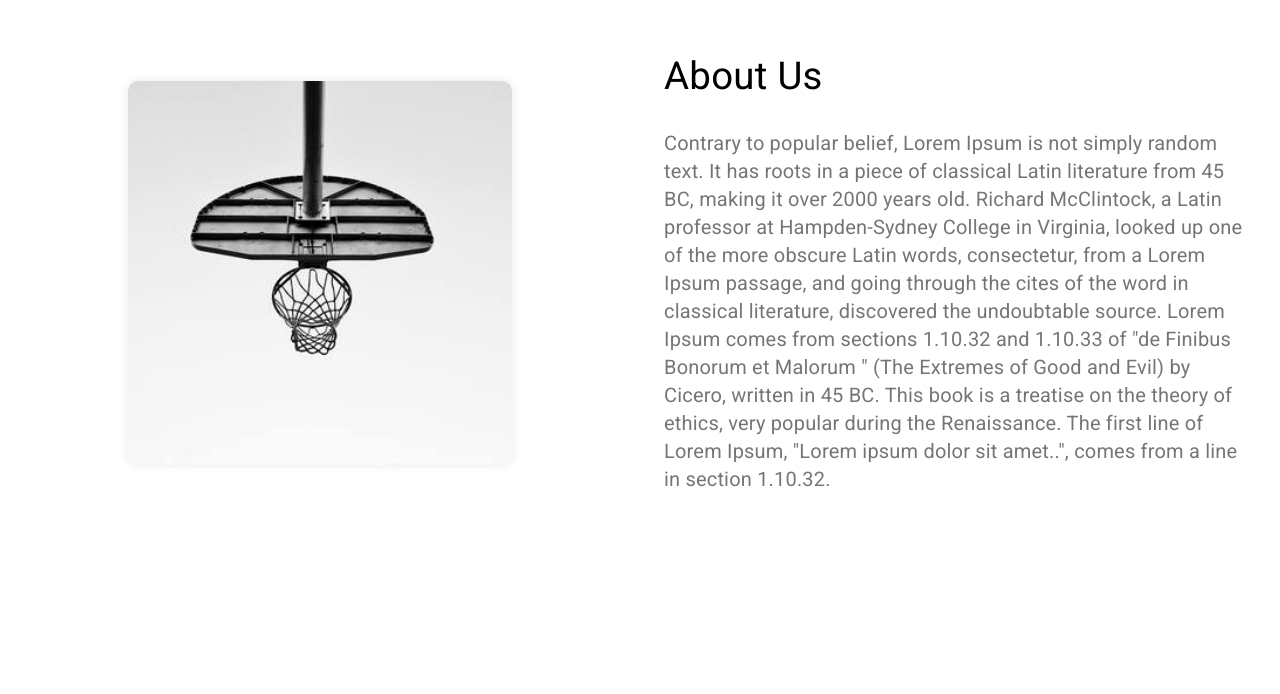
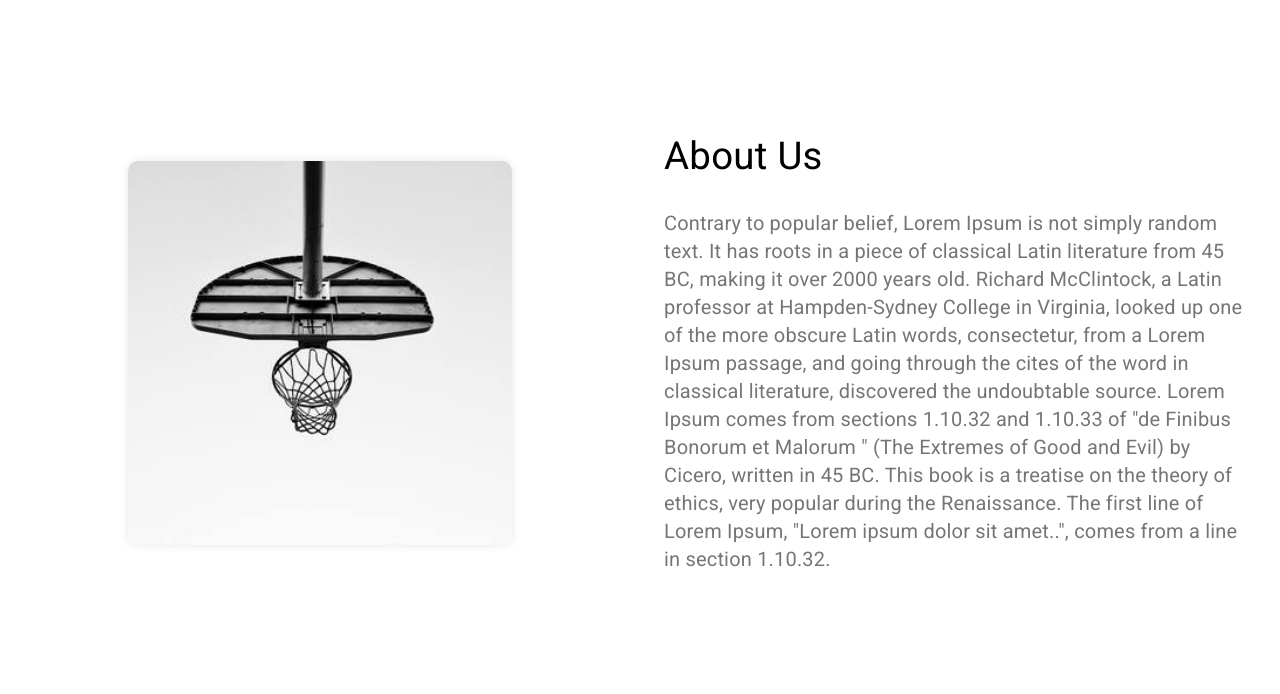
Before and after one commit to DariusPirvulescu/goco-test-client, a React (Create React App) app: page / in a window 1280 px wide. Shown: the part 746-1440 px from the top of the page. Built offline with nearby package versions, Linux system fonts and the light colour scheme.

Commit message:
Fix Header height on Tablet, Remove Navbar marginBottom

```diff
--- a/src/components/molecules/About.js
+++ b/src/components/molecules/About.js
@@ -9,8 +9,10 @@ import aboutImg from 'assets/images/about.jpg';
 const useStyle = makeStyles((theme) => ({
   root: {
     paddingBottom: 40,
-    // background: '#f2f2f2'
     minHeight: 660,
+    [theme.breakpoints.up('sm')]: {
+      marginTop: 100,
+    }
   },
   gridContainer: {
     flexDirection: 'column-reverse',
--- a/src/components/molecules/Header.js
+++ b/src/components/molecules/Header.js
@@ -14,11 +14,15 @@ const useStyle = makeStyles((theme) => ({
   root: {
     width: '97vw',
     paddingBottom: 50,
+    marginTop: 20,
+    [theme.breakpoints.up('sm')]: {
+      marginTop: 0
+    }
   },
   gridContainer: {
     flexDirection: 'column-reverse',
     [theme.breakpoints.up('sm')]: {
-      height: '70vh',
+      height: '50%',
       flexDirection: 'row',
     },
     [theme.breakpoints.up('md')]: {
--- a/src/components/molecules/Navbar.js
+++ b/src/components/molecules/Navbar.js
@@ -24,7 +24,6 @@ import { usePostFetch } from 'customHooks/usePostFetch';
 const useStyles = makeStyles((theme) => ({
   appBar: {
     boxShadow: 'none',
-    marginBottom: 20,
   },
   grow: {
     flexGrow: 1,
```
